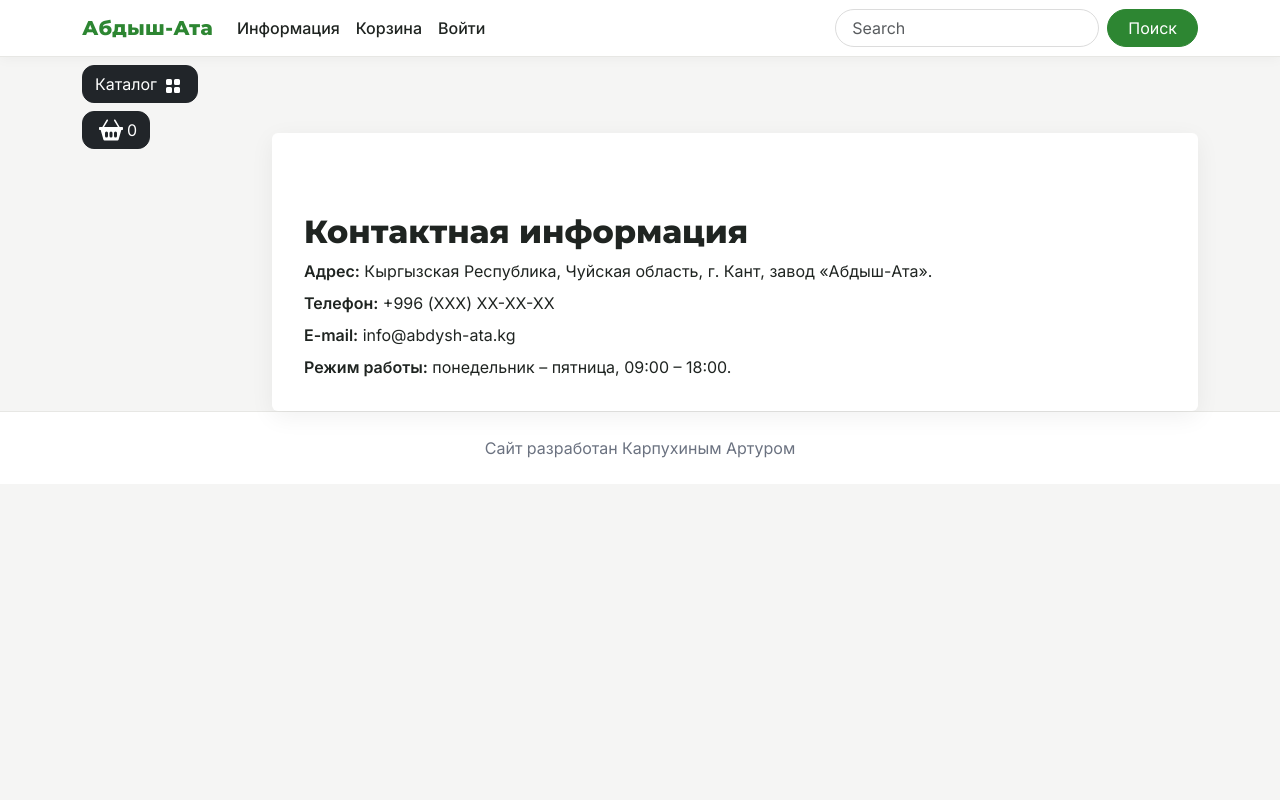
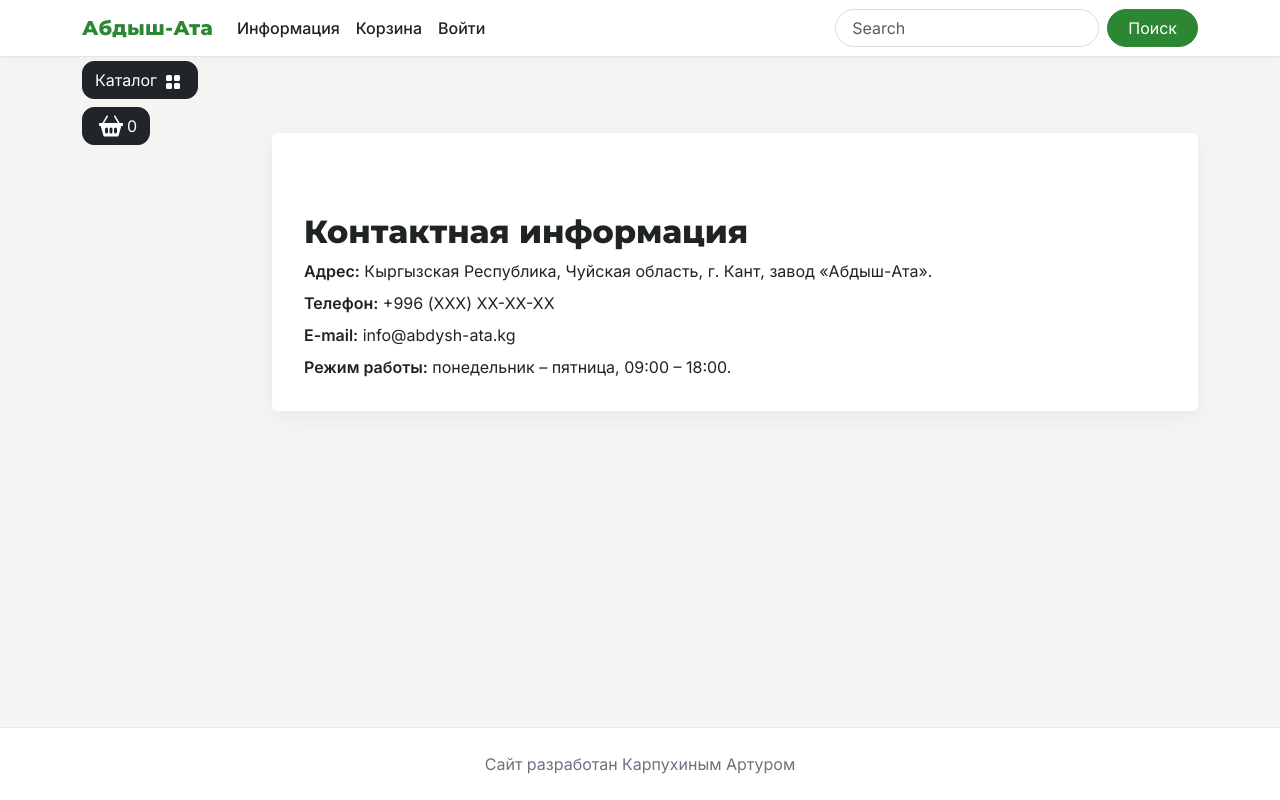
Before and after one commit to arturkarpuhin/-, a Django app: page /contacts/ in a window 1280 px wide. Run offline with Django 4.2, Linux system fonts and the light colour scheme; data comes from the database, SQL or seed files in the repository; data that the repository does not hold is empty; some libraries are stand-ins or nearby versions.

Commit message:
Ф1: липкий подвал (footer прижат к низу)

```diff
--- a/static/deps/css/brand.css
+++ b/static/deps/css/brand.css
@@ -27,6 +27,19 @@ body {
   color: var(--text-dark);
   font-family: 'Inter', 'Montserrat', system-ui, -apple-system, 'Segoe UI', sans-serif;
   min-height: 100vh;
+  display: flex;
+  flex-direction: column;
+}
+
+/* «Липкий подвал»: контент растягивается и прижимает footer к низу экрана */
+html {
+  height: 100%;
+}
+body > section {
+  flex: 1 0 auto;
+}
+footer {
+  flex-shrink: 0;
 }
 
 h1, h2, h3, h4, h5, h6, .navbar-brand {
```
